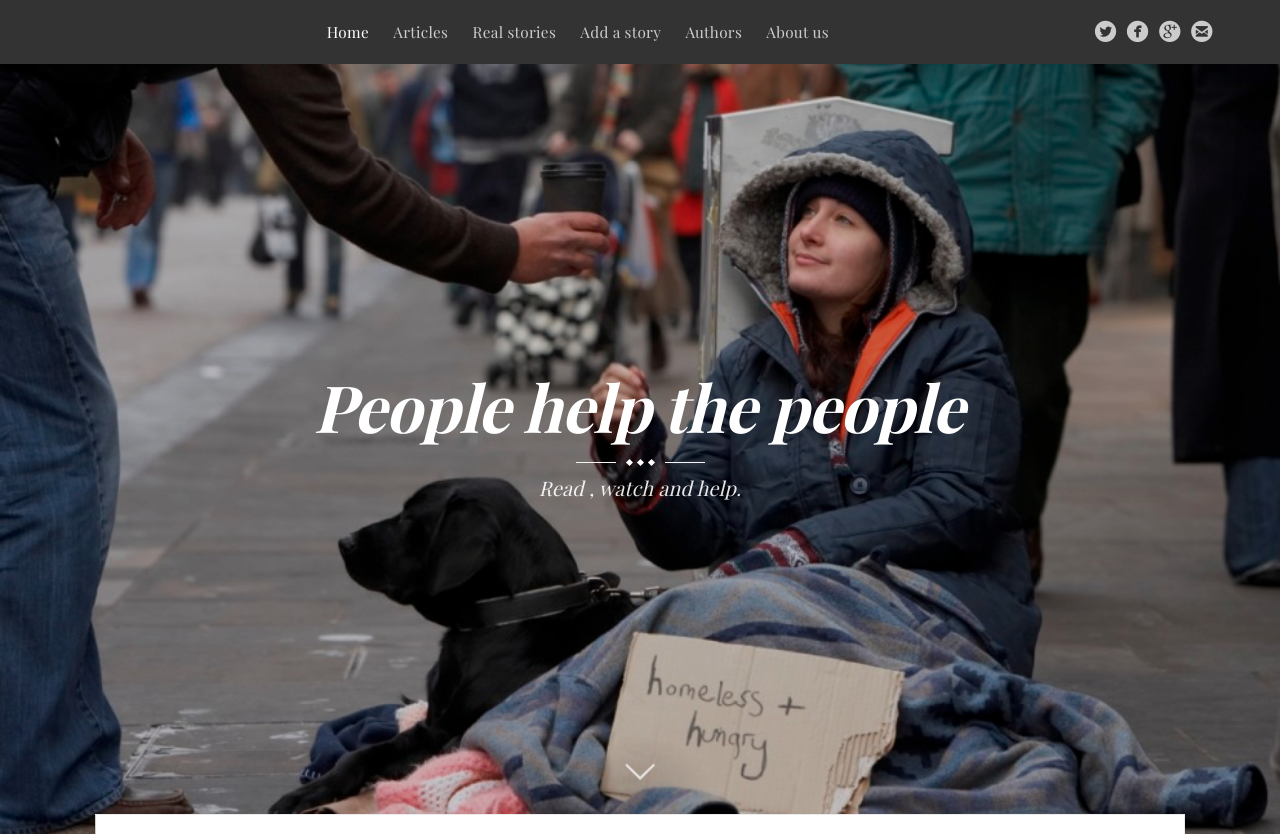
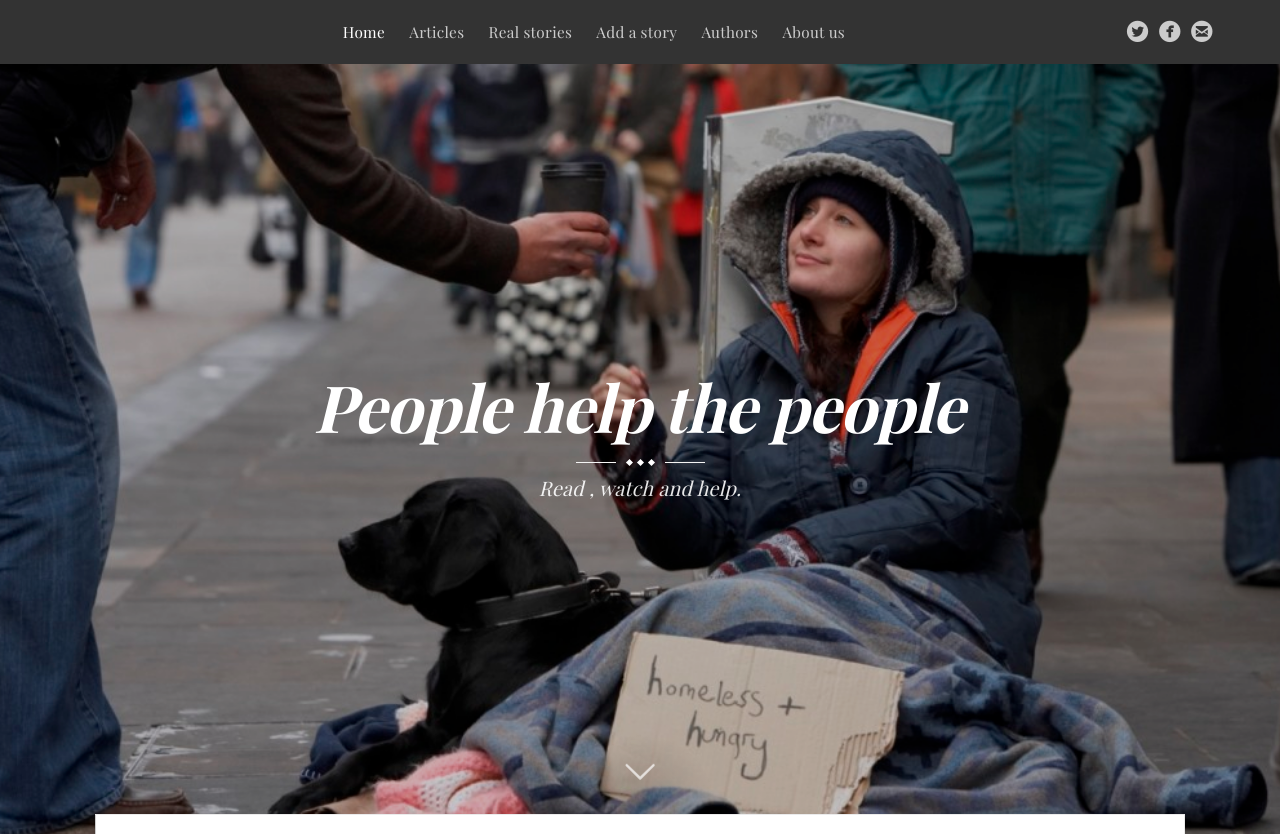
Before and after one commit to malakboukerma/People-help-the-people, a plain HTML site: page index.html in a window 1280 px wide. Shown: the top 834 px of the page. Drawn offline with nearby package versions, Linux system fonts and the light colour scheme; files whose address does not match are found by name; a web font is replaced by a local one.

Commit message:
Update index.html

```diff
--- a/index.html
+++ b/index.html
@@ -24,7 +24,7 @@
 		<span class="socialheader">
 		<a href="#"><span class='symbol'>circletwitterbird</span></a>
 		<a href="#"><span class='symbol'>circlefacebook</span></a>
-		<a href="#"><span class='symbol'>circlegoogleplus</span></a>
+
 		<a href="mailto:ppl@gmail.com"><span class='symbol'>circleemail</span></a>
 		</span>
 	</ul>
```
